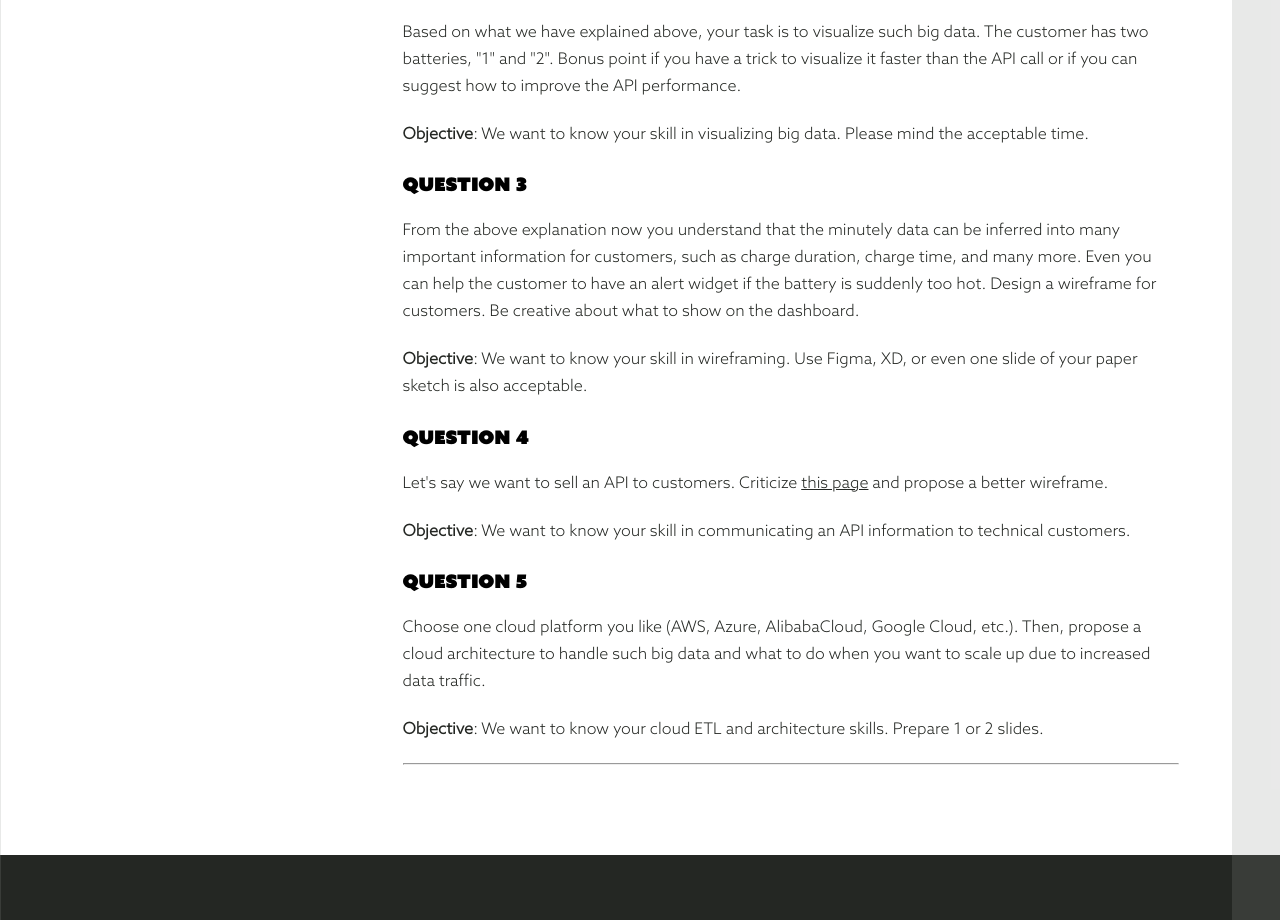
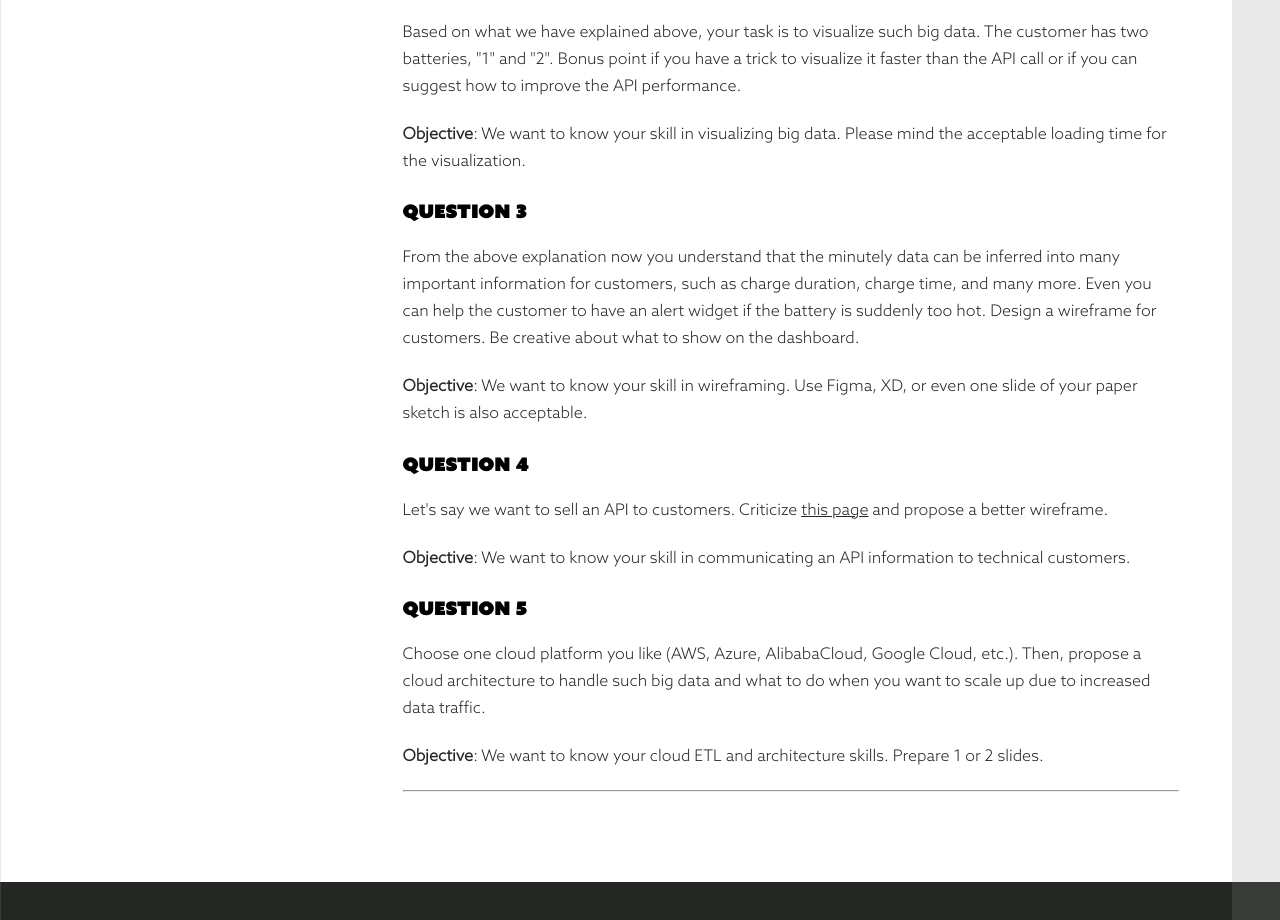
Before and after one commit to micropowergroupab/swagger, a website: page exercise.html in a window 1280 px wide. Shown: the part 1244-2164 px from the top of the page. Drawn offline with Linux system fonts and the light colour scheme.

Commit message:
Update exercise.html

```diff
--- a/exercise.html
+++ b/exercise.html
@@ -81,7 +81,7 @@ Customers want to see the charging curve (voltage, temperature, current, and sta
 <li>How somebody charged the battery (fast-charge, normal-charge, maintenance-charge, equalization), etc.</li></ul></h2></p>
 <p>By now you understand the difference between "discharging" and "charging" states. There is another state called "idle", where the current is around 0 A, perhaps 0.65 A or -0.3 A or even -2.3 A. Another state is called "<a href="https://en.wikipedia.org/wiki/Regenerative_braking">regen</a>", which might look like someone charges the battery within (let's say) less than 30 second but it was just a regen.</p>
 <p>Based on what we have explained above, your task is to visualize such big data. The customer has two batteries, "1" and "2".  Bonus point if you have a trick to visualize it faster than the API call or if you can suggest how to improve the API performance.</p>
-<p><b>Objective</b>: We want to know your skill in visualizing big data. Please mind the acceptable time.</p>
+<p><b>Objective</b>: We want to know your skill in visualizing big data. Please mind the acceptable loading time for the visualization.</p>
 <p><h4>Question 3</h4></p>
 <p>From the above explanation now you understand that the minutely data can be inferred into many important information for customers, such as charge duration, charge time, and many more. Even you can help the customer to have an alert widget if the battery is suddenly too hot. Design a wireframe for customers. Be creative about what to show on the dashboard.</p>
 <p><b>Objective</b>: We want to know your skill in wireframing. Use Figma, XD, or even one slide of your paper sketch is also acceptable.</p>
```
